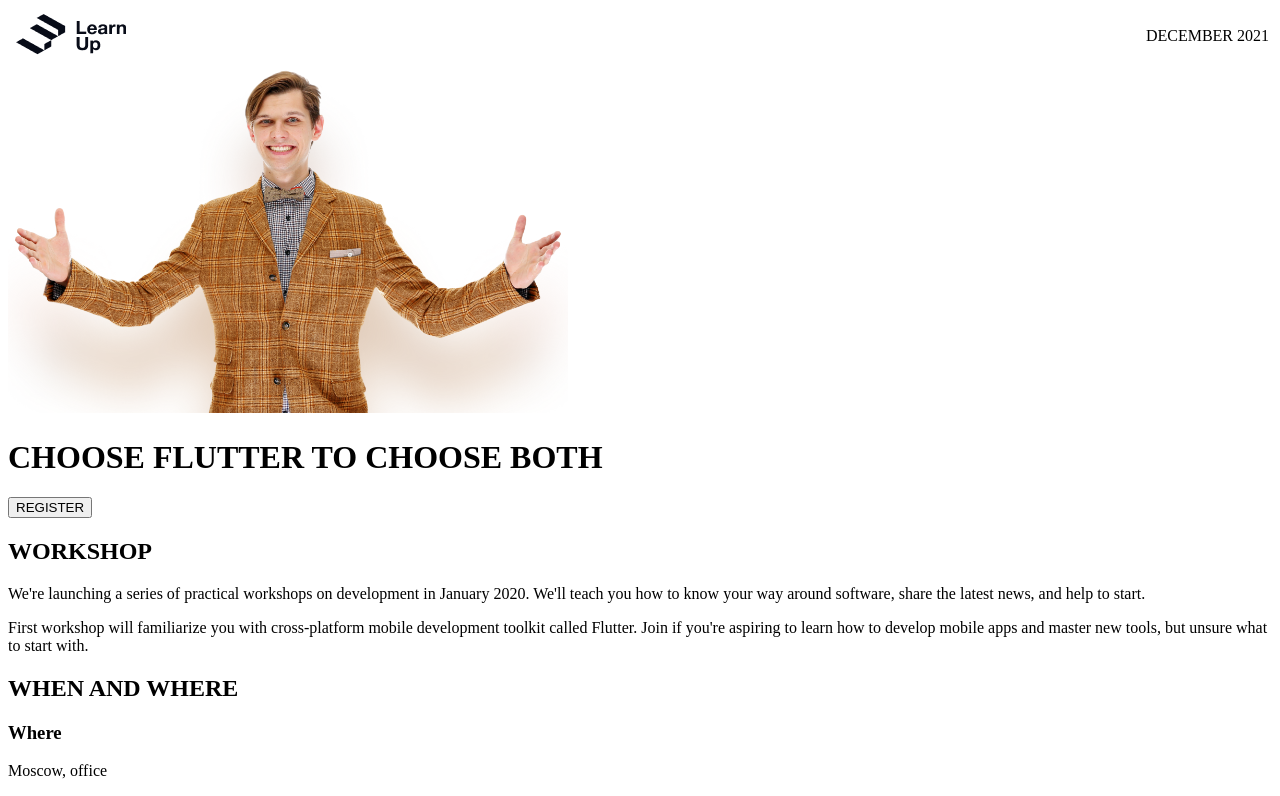
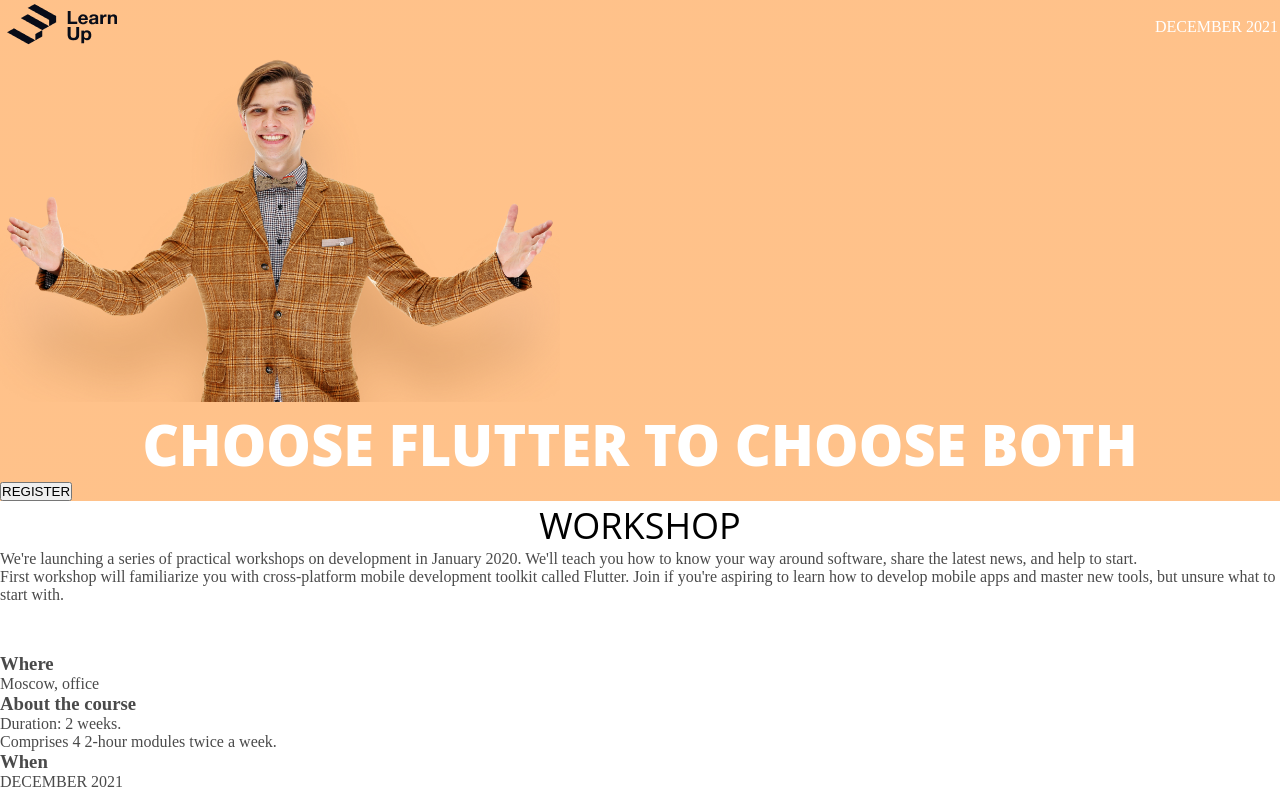
Before and after one commit to EmperorTerra2000/learnUp-hw-1, a plain HTML site: page index.html in a window 1280 px wide. Shown: the top 796 px of the page. Drawn offline with Linux system fonts and the light colour scheme.

Commit message:
feat: дз 3/ проверка 1

```diff
--- a/index.html
+++ b/index.html
@@ -4,10 +4,11 @@
   <meta charset="UTF-8">
   <meta http-equiv="X-UA-Compatible" content="IE=edge">
   <meta name="viewport" content="width=device-width, initial-scale=1.0">
-  <title>Домашнее задание #2</title>
+  <link rel="stylesheet" href="./style.css">
+  <title>Домашнее задание #3</title>
 </head>
 <body>
-  <div>
+  <div id="block1">
     <table width="100%">
       <tr>
         <td>
@@ -22,7 +23,7 @@
     <h1>CHOOSE FLUTTER TO CHOOSE BOTH</h1>
     <button>REGISTER</button>
   </div>
-  <div>
+  <div id="block2">
     <h2>WORKSHOP</h2>
     <p>
       We're launching a series of practical workshops on development in January 2020. We'll
@@ -34,7 +35,7 @@
       tools, but unsure what to start with.
     </p>
   </div>
-  <div>
+  <div id="block3">
     <h2>WHEN AND WHERE</h2>
     <div>
       <h3>Where</h3>
@@ -50,7 +51,7 @@
       <p>DECEMBER 2021</p>
     </div>
   </div>
-  <div>
+  <div id="block4">
     <h2>WHO</h2>
     <table width="40%" border="1">
       <caption>Цены на флагманские модели Iphone и Xiaomi</caption>
@@ -102,7 +103,7 @@
     </table>
     <button>Register</button>
   </div>
-  <div>
+  <div id="block5">
     <h2>GET READY</h2>
     <p>
       We prepared some materials to get to know the platform. You're not obliged to study them,
@@ -111,7 +112,7 @@
     </p>
     <button>Register</button>
   </div>
-  <div>
+  <div id="block6">
     <h2>ORGANIZERS</h2>
     <p>
       Lorem ipsum dolor sit amet, consectetur adipisicing elit. Assumenda dolorem eius non
--- /dev/null
+++ b/style.css
@@ -0,0 +1,42 @@
+* {
+  margin: 0;
+  padding: 0;
+  box-sizing: border-box;
+}
+
+body {
+  font-size: 16px;
+  color: #4a4a4a;
+}
+
+#block1 {
+  background: linear-gradient(0deg, rgba(255, 133, 22, 0.5), rgba(255, 133, 22, 0.5));
+  color: #ffffff;
+}
+
+#block1 h1 {
+  font-family: 'Open Sans';
+  font-weight: 800;
+  font-size: 56px;
+  text-align: center;
+  text-transform: uppercase;
+}
+
+h2 {
+  font-family: 'Open Sans';
+  font-weight: 400;
+  font-size: 36px;
+  text-align: center;
+  text-transform: uppercase;
+}
+
+#block2 h2,
+#block4 h2,
+#block6 h2 {
+  color: #000000;
+}
+
+#block3 h2,
+#block5 h2 {
+  color: #ffffff;
+}
```
